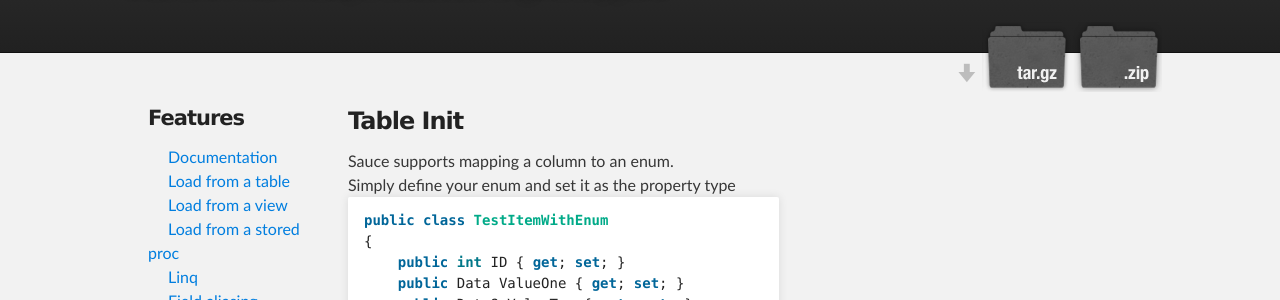
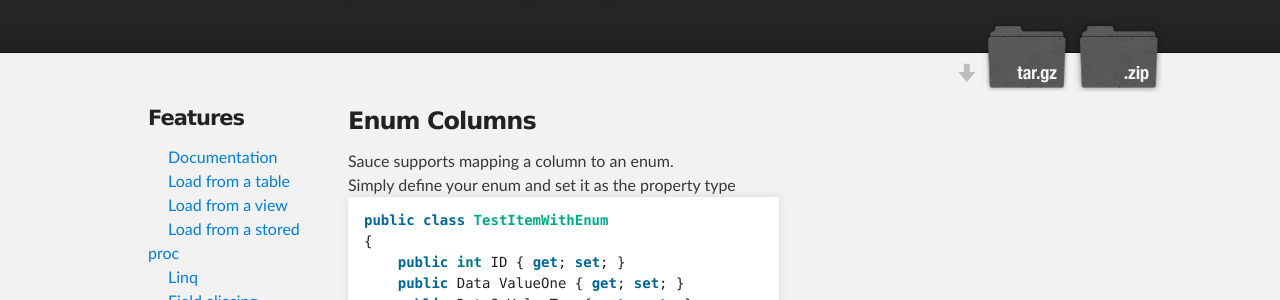
Before and after one commit to iamkrillin/iamkrillin.github.io, a Jekyll site: the page built from documentation/features/EnumColumns.html, in a window 1280 px wide. Shown: the part 157-457 px from the top of the page. Built offline with Jekyll 4.4.1, drawn with Linux system fonts in a browser that asks for light colours.

Commit message:
style change

```diff
--- a/_layouts/documentation.html
+++ b/_layouts/documentation.html
@@ -48,7 +48,8 @@
     }
 
     .docContent {
-        float: left;
+       float: left;
         margin-left: 20px;
+        max-width: 800px;
     }
 </style>
--- a/documentation/features/EnumColumns.html
+++ b/documentation/features/EnumColumns.html
@@ -1,8 +1,8 @@
 ---
 layout: documentation
-title: Table Init
+title: Enum Columns
 ---
-<h3>Table Init</h3>
+<h3>Enum Columns</h3>
 <span style="margin-bottom: 20px;">
 	Sauce supports mapping a column to an enum.<br />
     Simply define your enum and set it as the property type
```
